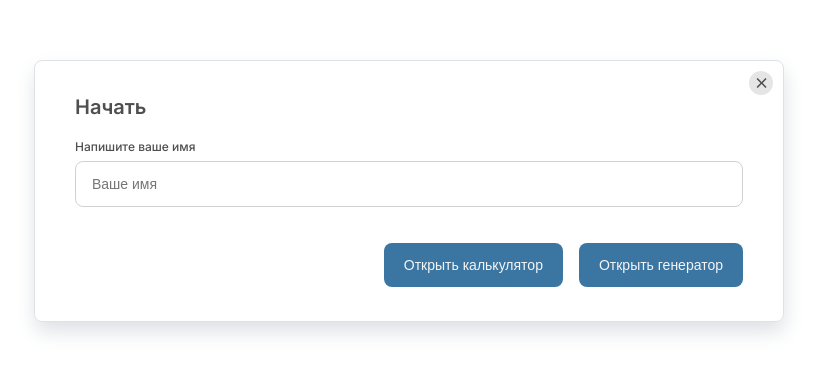
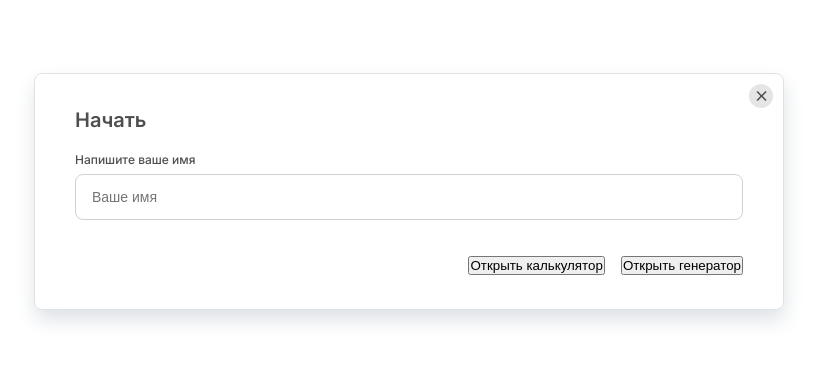
Before and after one commit to Reyka141/test-front-by-ekom, a Next.js app: page / in a window 1280 px wide. Shown: the part 209-582 px from the top of the page, without its empty margins (231-1050 px from the left). Built offline with nearby package versions, Linux system fonts and the light colour scheme.

Commit message:
update src/app/globals.scss

```diff
--- a/src/app/globals.scss
+++ b/src/app/globals.scss
@@ -26,14 +26,14 @@ a {
 }
 
 
-button {
-  padding: 14px 20px;
-  background-color: #3B75A2;
-  border-radius: 8px;
-  color: #F5F5F5;
-  font-weight: 500;
-  font-size: 14px;
-  border: none;
+.btn {
+  padding: 14px 20px !important;
+  background-color: #3B75A2 !important;
+  border-radius: 8px !important;
+  color: #F5F5F5 !important;
+  font-weight: 500 !important;
+  font-size: 14px !important;
+  border: none !important;
 
   cursor: pointer;
 }
```
